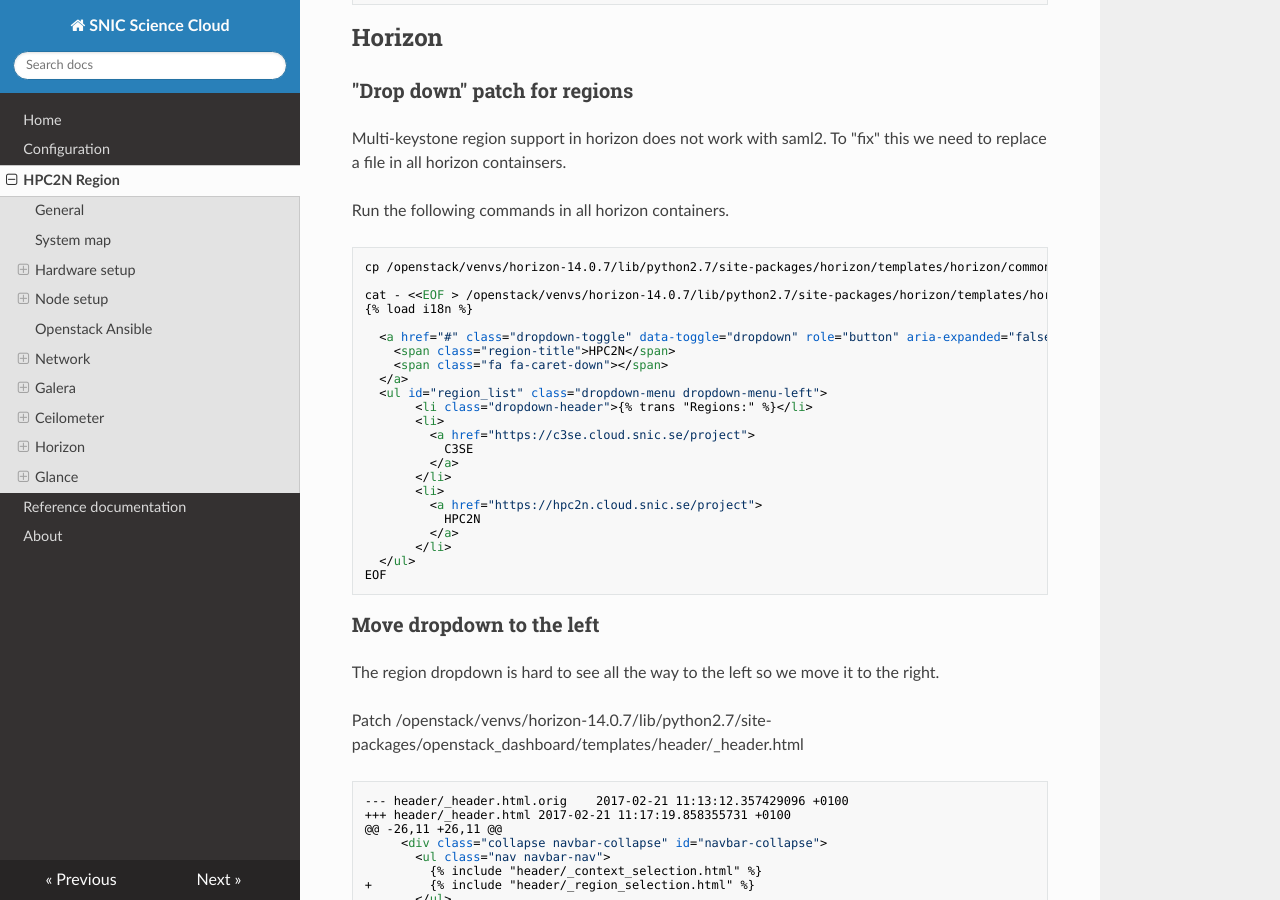
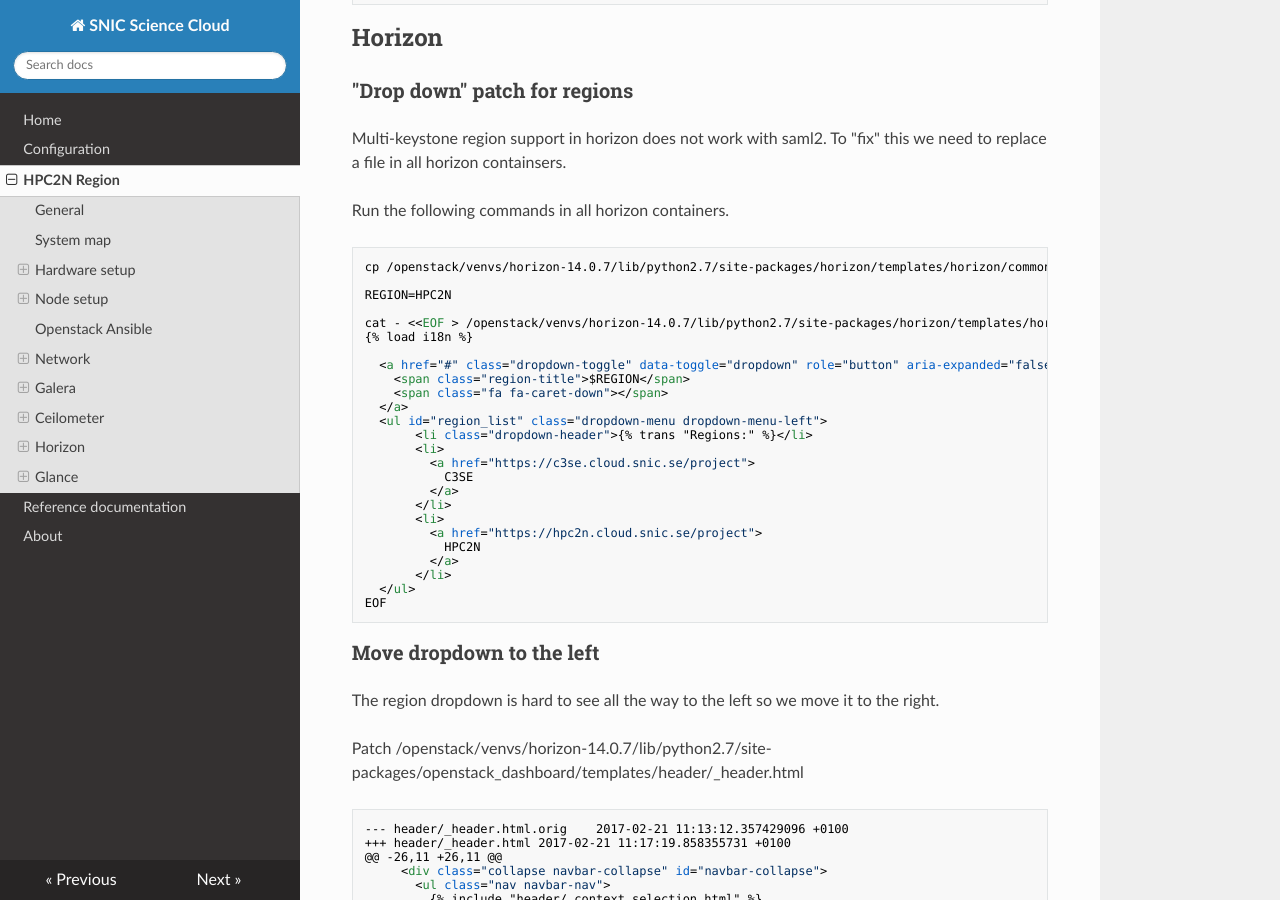
Before and after one commit to SNICScienceCloud/operators-documentation, an MkDocs documentation site: the page built from docs/config_hpc2n.md, in a window 1280 px wide and 900 px high, scrolled down 7975 px. Built offline with MkDocs 1.6.1, drawn with Linux system fonts in a browser that asks for light colours; nearby versions of some CDN libraries; old or Windows-style settings are respelled for this version of MkDocs; part of the change alters nothing that is shown.

Commit message:
Updated config and more region stuff

```diff
--- a/docs/config_hpc2n.md
+++ b/docs/config_hpc2n.md
@@ -393,11 +393,13 @@ Run the following commands in all horizon containers.
 
     cp /openstack/venvs/horizon-14.0.7/lib/python2.7/site-packages/horizon/templates/horizon/common/_region_selector.html /openstack/venvs/horizon-14.0.7/lib/python2.7/site-packages/horizon/templates/horizon/common/_region_selector.html.orig
 
+    REGION=HPC2N
+
     cat - <<EOF > /openstack/venvs/horizon-14.0.7/lib/python2.7/site-packages/horizon/templates/horizon/common/_region_selector.html
     {% load i18n %}
 
       <a href="#" class="dropdown-toggle" data-toggle="dropdown" role="button" aria-expanded="false">
-        <span class="region-title">HPC2N</span>
+        <span class="region-title">$REGION</span>
         <span class="fa fa-caret-down"></span>
       </a>
       <ul id="region_list" class="dropdown-menu dropdown-menu-left">
--- a/docs/hpc2n_conf/openstack_user_config.yml
+++ b/docs/hpc2n_conf/openstack_user_config.yml
@@ -347,7 +347,6 @@ global_overrides:
         type: "vlan"
         range: "1:1000"
         net_name: "vlan"
-
 
 #
 # Level: shared-infra_hosts (required)
@@ -903,19 +902,19 @@ haproxy_hosts:
 metering-infra_hosts:
   u-mn-o24:
     ip: 130.239.46.155
-  u-mn-o25:
-    ip: 130.239.46.156
-  u-mn-o26:
-    ip: 130.239.46.157
+#  u-mn-o25:
+#    ip: 130.239.46.156
+#  u-mn-o26:
+#    ip: 130.239.46.157
 
 # gnocchi (telemetry metrics storage)
-metrics_hosts:
-  u-mn-o24:
-    ip: 130.239.46.155
-  u-mn-o25:
-    ip: 130.239.46.156
-  u-mn-o26:
-    ip: 130.239.46.157
+#metrics_hosts:
+#  u-mn-o24:
+#    ip: 130.239.46.155
+#  u-mn-o25:
+#    ip: 130.239.46.156
+#  u-mn-o26:
+#    ip: 130.239.46.157
 
 # nova api, conductor, etc services
 compute-infra_hosts:
--- a/docs/hpc2n_conf/user_variables.yml
+++ b/docs/hpc2n_conf/user_variables.yml
@@ -292,6 +292,7 @@ horizon_custom_uploads:
      src: "/etc/openstack_deploy/custom/SNICcloudLogo.001.png"
      dest: "img/logo-splash.png"
 
+
 haproxy_extra_services:
   - service:
       haproxy_service_name: suprauth_service
@@ -310,7 +311,6 @@ _horizon_available_themes:
     theme_label: "Default"
     theme_path: "themes/default"
 
-
 ceilometer_db_type: mongodb
 ceilometer_db_ip: 172.16.2.2
 ceilometer_metering_time_to_live: 604800
```
